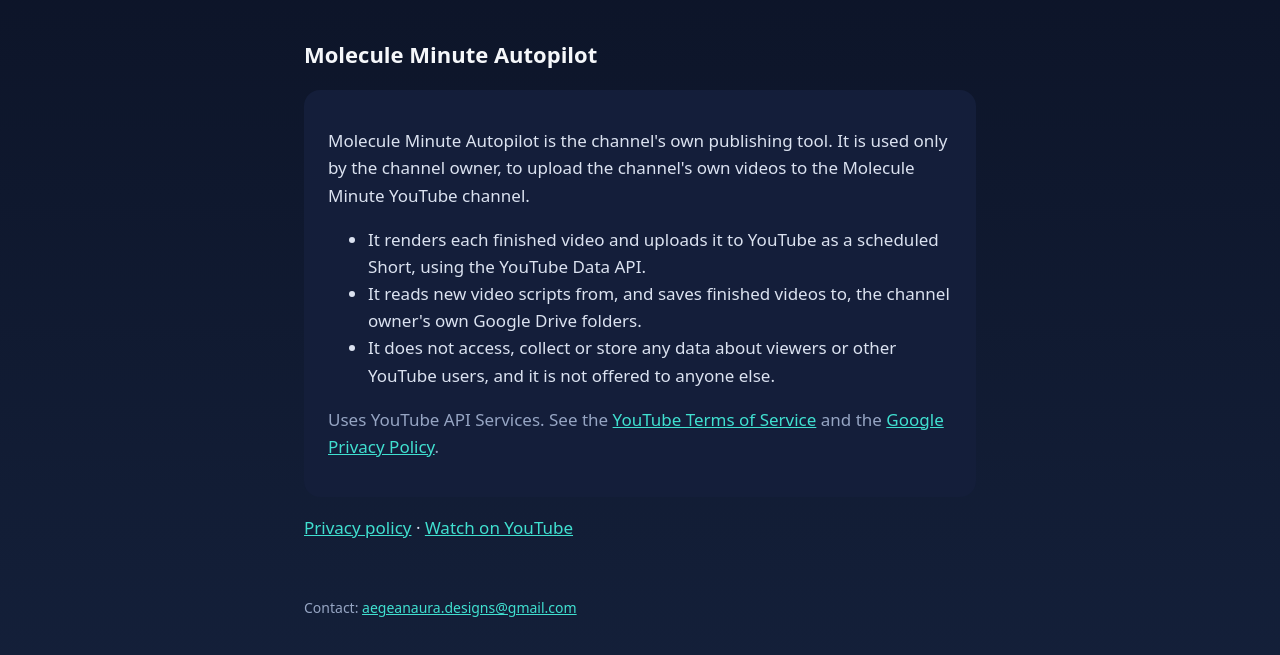
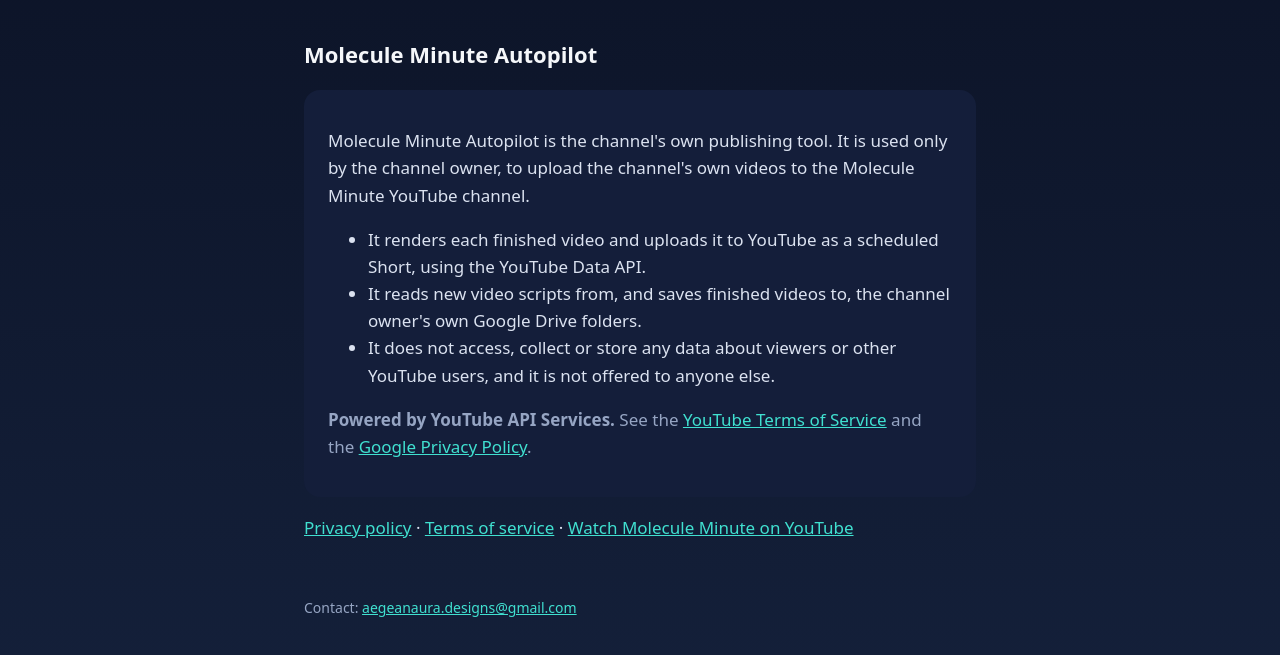
Before and after one commit to molecule-minute/molecule-minute.github.io, a plain HTML site: page index.html in a window 1280 px wide. Shown: the part 309-964 px from the top of the page. Drawn offline with Linux system fonts and the light colour scheme.

Commit message:
Update index.html

```diff
--- a/index.html
+++ b/index.html
@@ -35,10 +35,10 @@
       <li>It reads new video scripts from, and saves finished videos to, the channel owner's own Google Drive folders.</li>
       <li>It does not access, collect or store any data about viewers or other YouTube users, and it is not offered to anyone else.</li>
     </ul>
-    <p class="muted">Uses YouTube API Services. See the <a href="https://www.youtube.com/t/terms">YouTube Terms of Service</a> and the <a href="https://policies.google.com/privacy">Google Privacy Policy</a>.</p>
+    <p class="muted"><strong>Powered by YouTube API Services.</strong> See the <a href="https://www.youtube.com/t/terms">YouTube Terms of Service</a> and the <a href="https://policies.google.com/privacy">Google Privacy Policy</a>.</p>
   </div>
 
-  <p><a href="privacy.html">Privacy policy</a> · <a href="https://www.youtube.com/@MoleculeMin">Watch on YouTube</a></p>
+  <p><a href="privacy.html">Privacy policy</a> · <a href="terms.html">Terms of service</a> · <a href="https://www.youtube.com/@MoleculeMin">Watch Molecule Minute on YouTube</a></p>
   <footer>Contact: <a href="mailto:aegeanaura.designs@gmail.com">aegeanaura.designs@gmail.com</a></footer>
 </main>
 </body>
```
